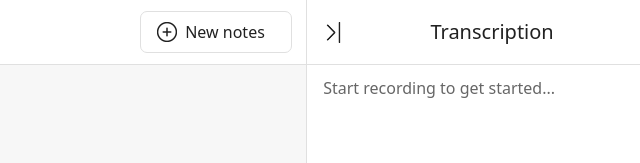
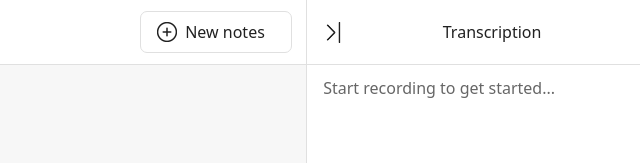
Before and after one commit to ChamilSachintha/Transcription-AI-Dashboard, a website: page index.html in a window 1280 px wide. Shown: the top 163 px of the page, 640-1280 px from the left. Drawn offline with nearby package versions, Linux system fonts and the light colour scheme.

Commit message:
Change "Transcription" font size

```diff
--- a/index.html
+++ b/index.html
@@ -322,7 +322,7 @@
         >
           <img class="max-w-[21px] mr-4" src="./images/minimize.png" alt="" />
 
-          <h3 class="text-xl font-medium text-[#212121] flex-1 text-center">
+          <h3 class="text-[16px] font-medium text-[#212121] flex-1 text-center">
             Transcription
           </h3>
         </div>
```
